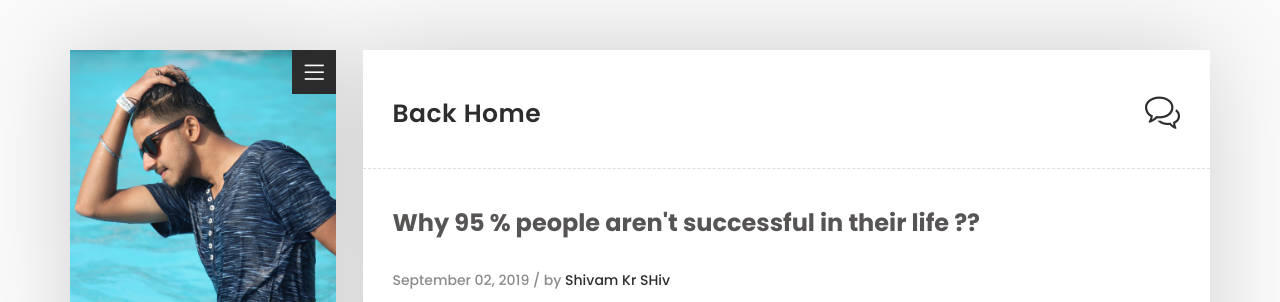
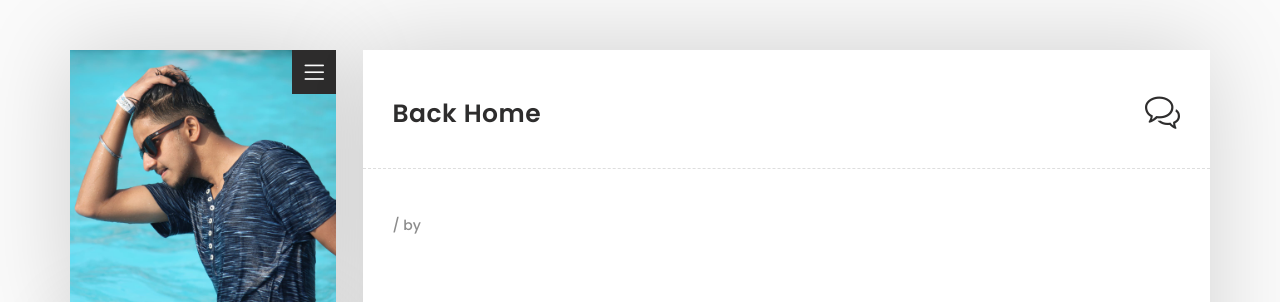
Before and after one commit to shivamshivk/My_Blog, a plain HTML site: page single.html in a window 1280 px wide. Shown: the top 302 px of the page. Drawn offline with Linux system fonts and the light colour scheme.

Commit message:
Updating 4

```diff
--- a/single.html
+++ b/single.html
@@ -2,6 +2,19 @@
 <html lang="en">
 
   <head>
+
+
+    <!-- Analytics -->
+    <!-- Global site tag (gtag.js) - Google Analytics -->
+    <script async src="https://www.googletagmanager.com/gtag/js?id=UA-146922366-1"></script>
+    <script>
+      window.dataLayer = window.dataLayer || [];
+      function gtag(){dataLayer.push(arguments);}
+      gtag('js', new Date());
+
+      gtag('config', 'UA-146922366-1');
+    </script>
+
 
     <!-- Meta Tag -->
     <meta charset="UTF-8">
@@ -125,21 +138,27 @@
 
                                 <!-- Post Headline Start -->
                                 <div class="post-title">
-                                    <h1>Why 95 % people aren't successful in their life ??</h1>
-                                   </div>
+                                    <h1><span id="result1"></span></h1>
+                               </div>
                                    <!-- Post Headline End -->
 
 
                                 <!-- Post Detail Start -->
                                 <div class="post-info">
-                                    <span>September 02, 2019 / by <a href="#" target="_blank">Shivam Kr SHiv</a></span>
-                                   </div>
+                                    <span id ="result2"></span>
+                                    <span> / by <a href="#" target="_blank"><span id="result3"></span></a></span>
+                                </div>
                                    <!-- Post Detail End -->
 
 
-                                    <p>Lorem ipsum dolor sit amet, consectetur adipiscing elit. Proin at quam at orci commodo hendrerit vitae nec eros. Vestibulum neque est, imperdiet nec tortor nec, tempor semper metus. <b>Cras vel tempus velit</b>, et accumsan nisi. Duis laoreet pretium ultricies. Curabitur rhoncus auctor nunc congue sodales. Sed posuere nisi ipsum, eget dignissim nunc dapibus eget. Aenean elementum <b><a href="javascript:void(0)" data-toggle="popover" data-placement="top" data-content="You can write any text here">Click me</a></b> sollicitudin sapien ut sapien fermentum aliquet mollis. Curabitur ac quam orci sodales quam ut tempor. <b data-toggle="tooltip" data-placement="top" title="You can write any text here.">Hover me</b> suspendisse, gravida in augue in, interdum bibendum dui. Suspendisse sit amet justo sit amet diam fringilla commodo. Praesent ac magna at metus malesuada tincidunt non ac arcu. Nunc gravida eu felis vel elementum. Vestibulum sodales quam ut tempor tempor. Donec sollicitudin sapien ut sapien fermentum, non ultricies nulla gravida.</p>
+                                    <p><span id= "result4" > </span> </p>
 
-
+                                <script>
+                                  document.getElementById("result1").innerHTML=localStorage.getItem("post_title");
+                                  document.getElementById("result2").innerHTML=localStorage.getItem("date");
+                                  document.getElementById("result3").innerHTML=localStorage.getItem("author");
+                                  document.getElementById("result4").innerHTML=localStorage.getItem("post");
+                                </script>
                            </div>
                            <!-- Subscribe Form End -->
 
@@ -210,6 +229,9 @@
 		SyntaxHighlighter.all();
 	</script>
 
+  <script>
+    var blog_data = [{title : 'jknx',into:'yo hj',fulldata : 'ncnjc'}]
+  </script>
 
    </body>
  </html>
```
Also changed, not shown: about.html (+12 -0 lines), contact.html (+12 -0 lines), index.html (+29 -1 lines), work.html (+12 -0 lines).
